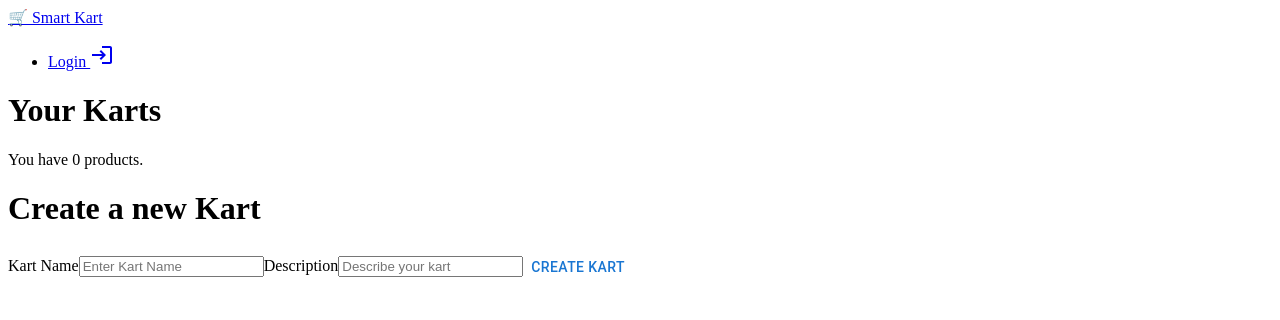
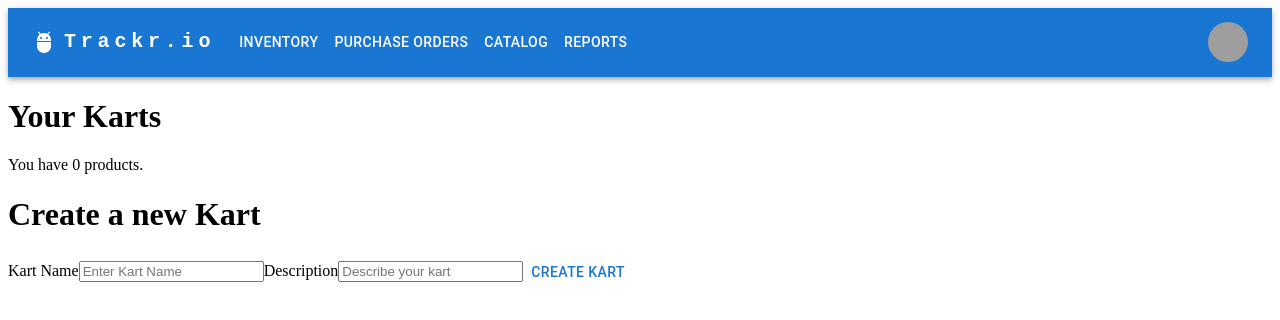
Before and after one commit to OokamiKitsune/atlys, a Next.js app: page / in a window 1280 px wide. Shown: the top 320 px of the page. Built offline with nearby package versions, Linux system fonts and the light colour scheme; grey boxes are pictures that could not be loaded.

Commit message:
Added new menu bar

```diff
--- a/src/components/MenuBar.tsx
+++ b/src/components/MenuBar.tsx
@@ -2,25 +2,14 @@
 import itemData from '../items.json';
 import 'tailwindcss/tailwind.css';
 import { Login } from '@mui/icons-material';
-
+import ResponsiveAppBar from './MenuButtons';
 const Menubar: React.FC = () => {
     return (
 
         <div className="bg-slate-800 text-white text-center text-1xl bg-gradient-to-t">
-            <div className="container mx-auto px-4">
-            <div className="flex justify-between py-5">
-            <div>
-                <a href="#" className="text-2xl">🛒 Smart Kart</a>
-            </div>
-            <nav>
-                <ul className="flex space-x-4">
-                    <li><a href="#" className="bg-purple-800 hover:bg-purple-700 text-white font-bold py-2 px-4 rounded w-full">Login <Login /></a></li>
+            <ResponsiveAppBar />
 
-                    </ul>
-            </nav>
-            </div>
       </div>
-    </div>
     );
 
 };
--- /dev/null
+++ b/src/components/MenuButtons.tsx
@@ -0,0 +1,162 @@
+import * as React from 'react';
+import AppBar from '@mui/material/AppBar';
+import Box from '@mui/material/Box';
+import Toolbar from '@mui/material/Toolbar';
+import IconButton from '@mui/material/IconButton';
+import Typography from '@mui/material/Typography';
+import Menu from '@mui/material/Menu';
+import MenuIcon from '@mui/icons-material/Menu';
+import Container from '@mui/material/Container';
+import Avatar from '@mui/material/Avatar';
+import Button from '@mui/material/Button';
+import Tooltip from '@mui/material/Tooltip';
+import MenuItem from '@mui/material/MenuItem';
+import AdbIcon from '@mui/icons-material/Adb';
+
+const pages = ['Inventory', 'Purchase Orders', 'Catalog', 'Reports'];
+const settings = ['Profile', 'Account', 'Dashboard', 'Logout'];
+
+function ResponsiveAppBar() {
+  const [anchorElNav, setAnchorElNav] = React.useState<null | HTMLElement>(null);
+  const [anchorElUser, setAnchorElUser] = React.useState<null | HTMLElement>(null);
+
+  const handleOpenNavMenu = (event: React.MouseEvent<HTMLElement>) => {
+    setAnchorElNav(event.currentTarget);
+  };
+  const handleOpenUserMenu = (event: React.MouseEvent<HTMLElement>) => {
+    setAnchorElUser(event.currentTarget);
+  };
+
+  const handleCloseNavMenu = () => {
+    setAnchorElNav(null);
+  };
+
+  const handleCloseUserMenu = () => {
+    setAnchorElUser(null);
+  };
+
+  return (
+    <AppBar position="static">
+      <Container maxWidth="xl">
+        <Toolbar disableGutters>
+          <AdbIcon sx={{ display: { xs: 'none', md: 'flex' }, mr: 1 }} />
+          <Typography
+            variant="h6"
+            noWrap
+            component="a"
+            href="/"
+            sx={{
+              mr: 2,
+              display: { xs: 'none', md: 'flex' },
+              fontFamily: 'monospace',
+              fontWeight: 700,
+              letterSpacing: '.3rem',
+              color: 'inherit',
+              textDecoration: 'none',
+            }}
+          >
+            Trackr.io
+          </Typography>
+
+          <Box sx={{ flexGrow: 1, display: { xs: 'flex', md: 'none' } }}>
+            <IconButton
+              size="large"
+              aria-label="account of current user"
+              aria-controls="menu-appbar"
+              aria-haspopup="true"
+              onClick={handleOpenNavMenu}
+              color="inherit"
+            >
+              <MenuIcon />
+            </IconButton>
+            <Menu
+              id="menu-appbar"
+              anchorEl={anchorElNav}
+              anchorOrigin={{
+                vertical: 'bottom',
+                horizontal: 'left',
+              }}
+              keepMounted
+              transformOrigin={{
+                vertical: 'top',
+                horizontal: 'left',
+              }}
+              open={Boolean(anchorElNav)}
+              onClose={handleCloseNavMenu}
+              sx={{
+                display: { xs: 'block', md: 'none' },
+              }}
+            >
+              {pages.map((page) => (
+                <MenuItem key={page} onClick={handleCloseNavMenu}>
+                  <Typography textAlign="center">{page}</Typography>
+                </MenuItem>
+              ))}
+            </Menu>
+          </Box>
+          <AdbIcon sx={{ display: { xs: 'flex', md: 'none' }, mr: 1 }} />
+          <Typography
+            variant="h5"
+            noWrap
+            component="a"
+            href=""
+            sx={{
+              mr: 2,
+              display: { xs: 'flex', md: 'none' },
+              flexGrow: 1,
+              fontFamily: 'monospace',
+              fontWeight: 700,
+              letterSpacing: '.3rem',
+              color: 'inherit',
+              textDecoration: 'none',
+            }}
+          >
+            LOGO
+          </Typography>
+          <Box sx={{ flexGrow: 1, display: { xs: 'none', md: 'flex' } }}>
+            {pages.map((page) => (
+              <Button
+                key={page}
+                onClick={handleCloseNavMenu}
+                sx={{ my: 2, color: 'white', display: 'block' }}
+              >
+                {page}
+              </Button>
+            ))}
+          </Box>
+
+          <Box sx={{ flexGrow: 0 }}>
+            <Tooltip title="Open settings">
+              <IconButton onClick={handleOpenUserMenu} sx={{ p: 0 }}>
+                <Avatar alt="Remy Sharp" src="/static/images/avatar/2.jpg" />
+              </IconButton>
+            </Tooltip>
+            <Menu
+              sx={{ mt: '45px' }}
+              id="menu-appbar"
+              anchorEl={anchorElUser}
+              anchorOrigin={{
+                vertical: 'top',
+                horizontal: 'right',
+              }}
+              keepMounted
+              transformOrigin={{
+                vertical: 'top',
+                horizontal: 'right',
+              }}
+              open={Boolean(anchorElUser)}
+              onClose={handleCloseUserMenu}
+            >
+              {settings.map((setting) => (
+                <MenuItem key={setting} onClick={handleCloseUserMenu}>
+                  <Typography textAlign="center">{setting}</Typography>
+                </MenuItem>
+              ))}
+            </Menu>
+          </Box>
+        </Toolbar>
+      </Container>
+    </AppBar>
+  );
+}
+export default ResponsiveAppBar;
```
